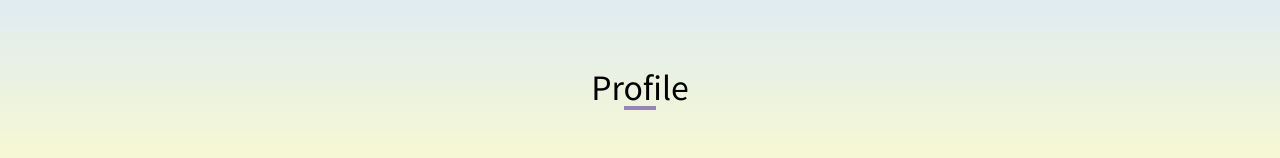
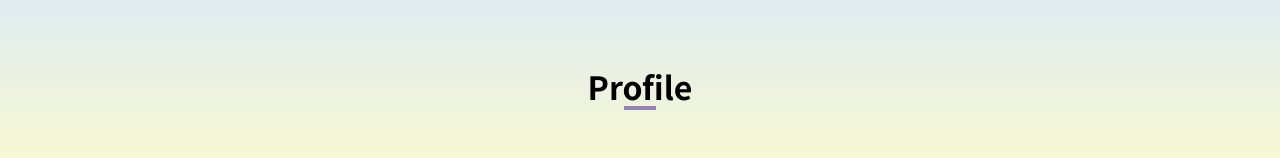
Before and after one commit to lbw3973/portfolio, a Next.js app: page / in a window 1280 px wide. Shown: the part 154-312 px from the top of the page. Built offline with nearby package versions, Linux system fonts and the light colour scheme.

Commit message:
Feat: subTitle 컴포넌트 font-bold 추가

```diff
--- a/src/components/common/SubTitle.tsx
+++ b/src/components/common/SubTitle.tsx
@@ -3,7 +3,7 @@ import React from "react";
 function SubTitle({ text }: { text: string }) {
   return (
     <div className="my-14">
-      <h2 className="text-center text-3xl">{text}</h2>
+      <h2 className="text-center text-3xl font-bold">{text}</h2>
       <div className="min-w-[968px] relative">
         <div className="w-8 h-1 bg-primary-normal absolute left-1/2 mt-1 -translate-x-1/2"></div>
       </div>
```
